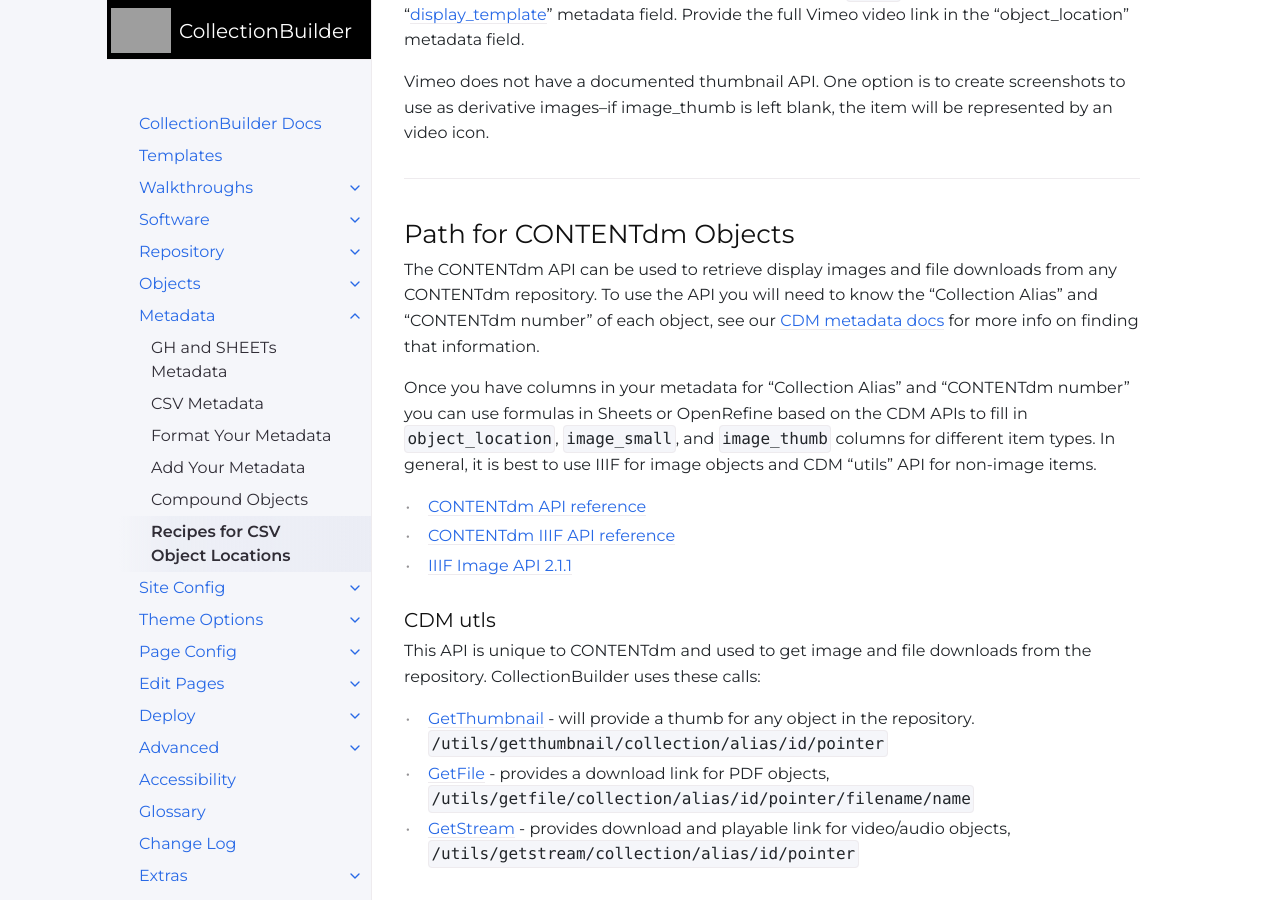
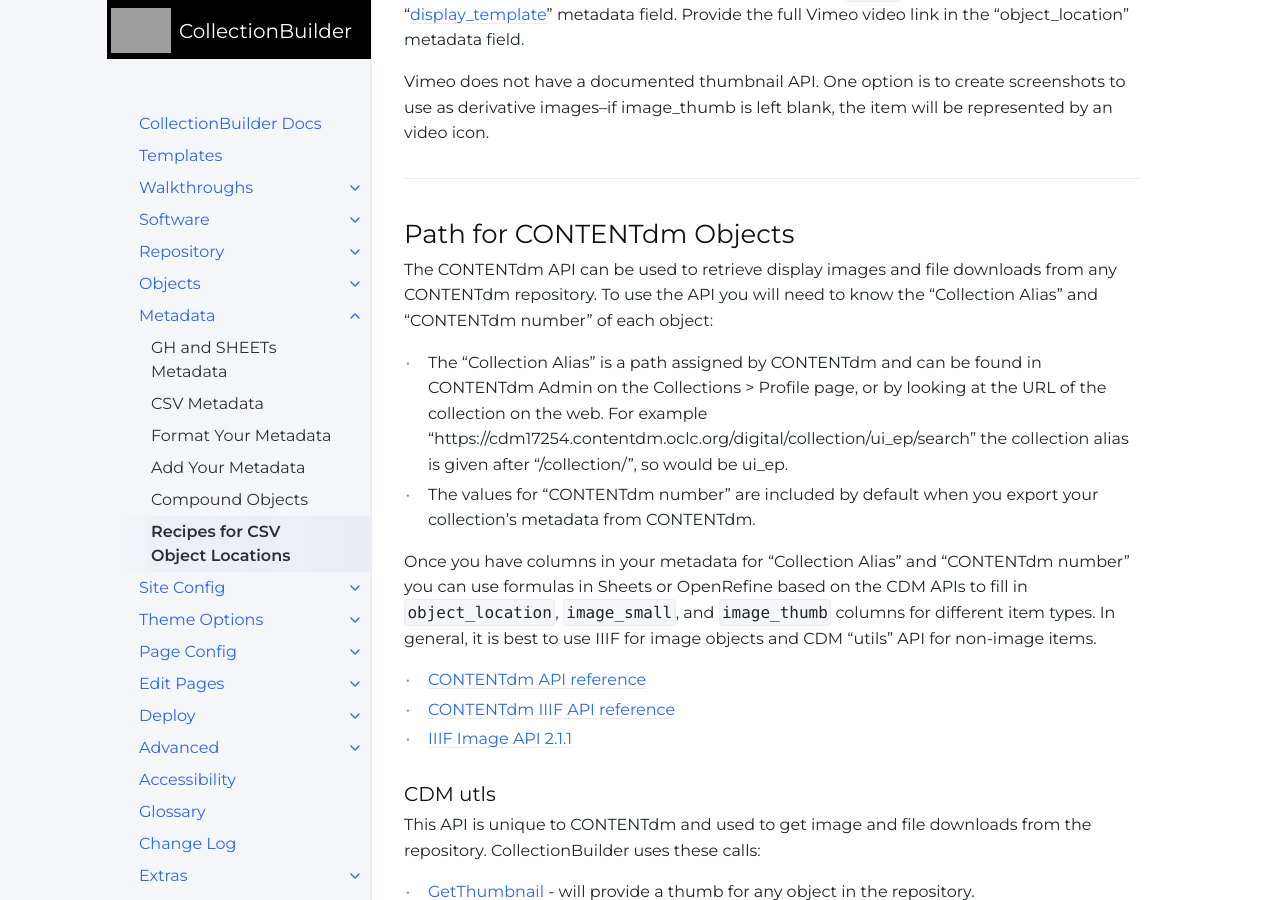
Before and after one commit to CollectionBuilder/cb-docs, a Jekyll site: the page built from docs/metadata/object-paths.md, in a window 1280 px wide and 900 px high, scrolled down 2296 px. Built offline with Jekyll 4.4.1, drawn with Linux system fonts in a browser that asks for light colours; comment, search, counter and statistics services are not loaded.

Commit message:
define collection alias and cdm number

```diff
--- a/docs/metadata/object-paths.md
+++ b/docs/metadata/object-paths.md
@@ -87,7 +87,10 @@ One option is to create screenshots to use as derivative images--if image_thumb
 ## Path for CONTENTdm Objects
 
 The CONTENTdm API can be used to retrieve display images and file downloads from any CONTENTdm repository.
-To use the API you will need to know the "Collection Alias" and "CONTENTdm number" of each object, see our [CDM metadata docs]({{ '/docs/metadata/cdm_metadata/' | relative_url }}) for more info on finding that information.
+To use the API you will need to know the "Collection Alias" and "CONTENTdm number" of each object:
+
+- The "Collection Alias" is a path assigned by CONTENTdm and can be found in CONTENTdm Admin on the Collections > Profile page, or by looking at the URL of the collection on the web. For example "https://cdm17254.contentdm.oclc.org/digital/collection/ui_ep/search" the collection alias is given after "/collection/", so would be ui_ep.
+- The values for "CONTENTdm number" are included by default when you export your collection's metadata from CONTENTdm.
 
 Once you have columns in your metadata for "Collection Alias" and "CONTENTdm number" you can use formulas in Sheets or OpenRefine based on the CDM APIs to fill in `object_location`, `image_small`, and `image_thumb` columns for different item types.
 In general, it is best to use IIIF for image objects and CDM "utils" API for non-image items.
```
